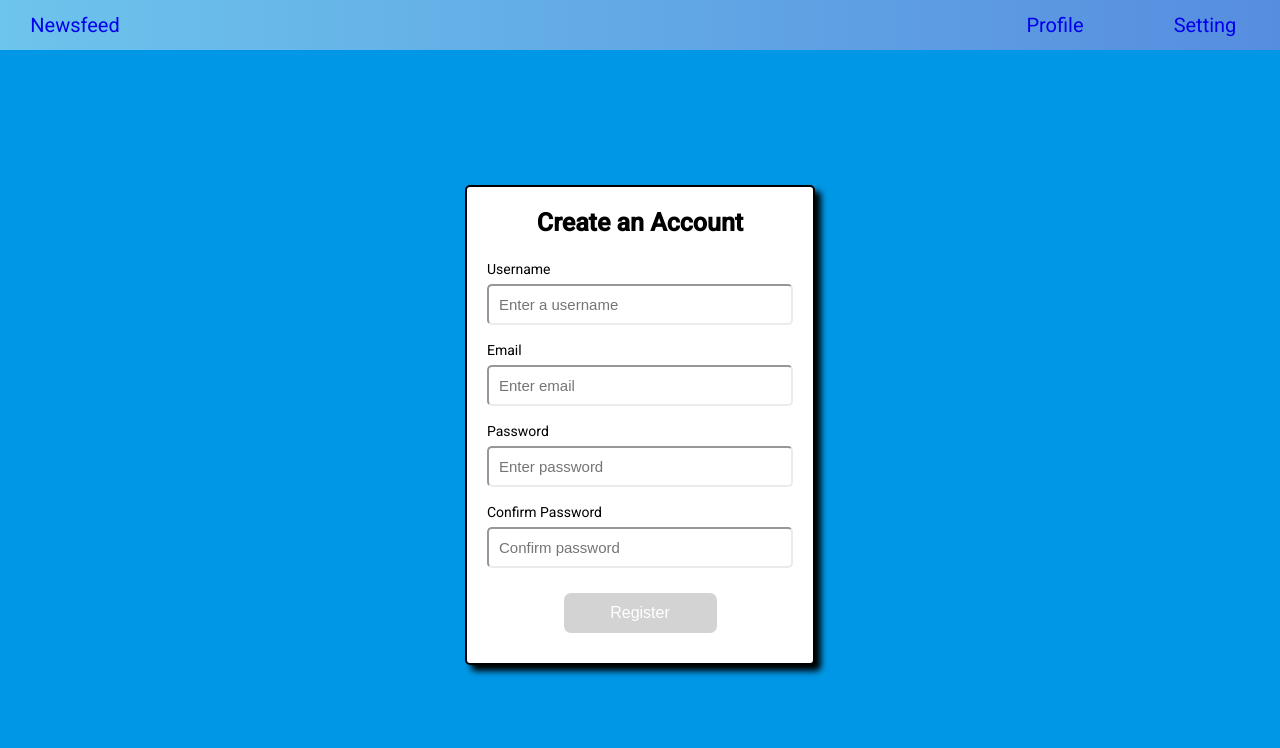
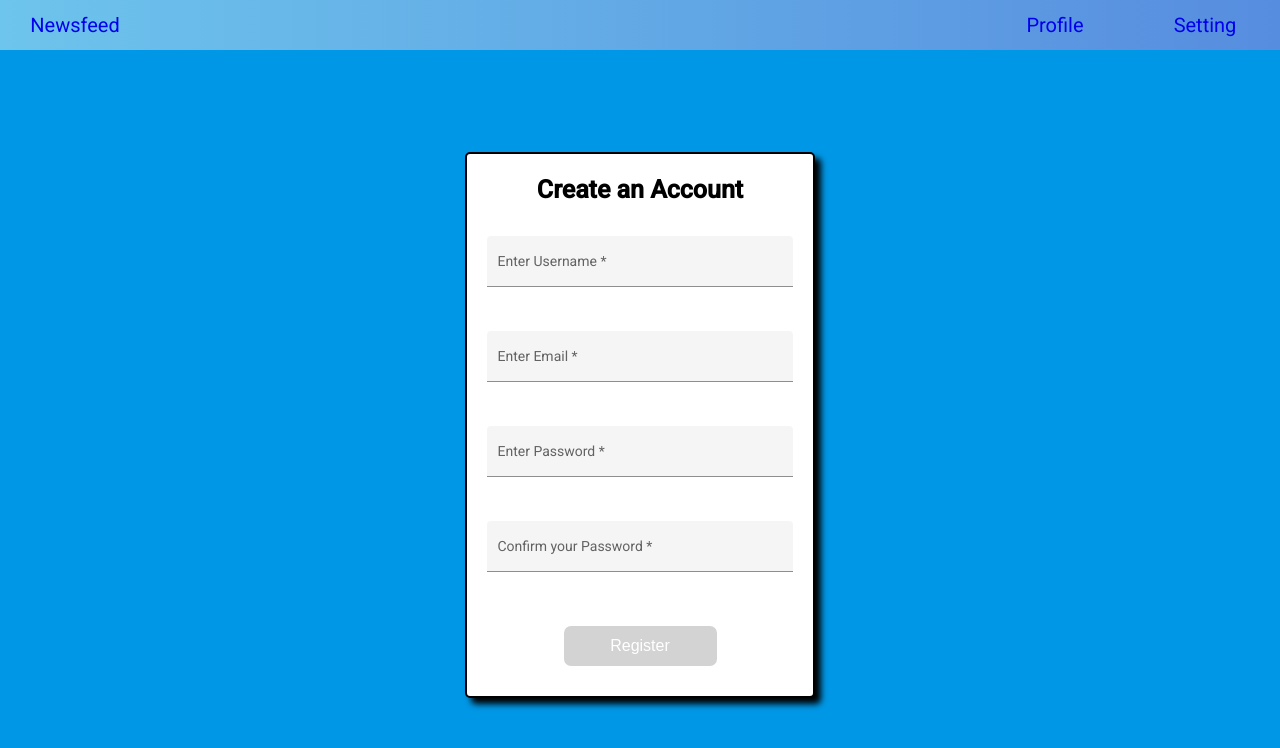
Before and after one commit to David3567/Antra-Share-Feb-2022, an Angular app in the folder TeamProject/: page /register in a window 1280 px wide. Shown: the top 748 px of the page. Built offline with nearby package versions, Linux system fonts and the light colour scheme.

Commit message:
used angular material to match the registration form with the login form

```diff
--- a/TeamProject/src/app/modules/login/register-page/register-page.component.css
+++ b/TeamProject/src/app/modules/login/register-page/register-page.component.css
@@ -13,7 +13,7 @@
 form {
   display: flex;
   flex-direction: column;
-  row-gap: 15px;
+  row-gap: 25px;
   border: 2px solid black;
   border-radius: 5px;
   padding: 20px;
@@ -52,7 +52,7 @@ label {
   margin-bottom: -10px;
 }
 
-input {
+/* input {
   width: 100%;
   border-radius: 5px;
   border-color: #ebebeb;
@@ -60,7 +60,7 @@ input {
   font-size: 15px;
   border-style: inset;
   border-width: 2px;
-}
+} */
 
 button[type="submit"]:disabled {
   background-color: lightgray;
--- a/TeamProject/src/app/modules/login/register-page/register-page.component.html
+++ b/TeamProject/src/app/modules/login/register-page/register-page.component.html
@@ -2,57 +2,55 @@
 
     <form action="/login" (ngSubmit)="onSubmit(regForm)" [formGroup]="regForm">
         <h2>Create an Account</h2>
-        <label for="username">Username</label>
-        <input
-            type="text"
-            id="username"
-            name="username"
-            placeholder="Enter a username"
-            formControlName="username"
-        />
-        <div
-        class="errors"
-        *ngIf="!username.valid && (username.touched && username.dirty)"
-        >The Username needs to be between 5 and 12 characters {{regForm.valid | json}}</div>
 
-        <label for="useremail">Email</label>
-        <input
-        type="email"
-        id="email"
-        name="email"
-        placeholder="Enter email"
-        formControlName="email"
-        >
-        <div class="errors"
-        *ngIf="!email.valid  && (email.touched && email.dirty)">Your entry needs to follow the email format</div>
 
-        <label for="password">Password</label>
-        <input
-            type="text"
-            id="password"
-            name="password"
-            placeholder="Enter password"
-            formControlName="password"
-            >
-        <div class="errors"
-        *ngIf="!password.valid && (password.touched && password.dirty)">Your password needs to be at least 5 characters long, have at least one upper & one lower case, and have at least 1 special character (@!#$% etc.)</div>
+        <mat-form-field appearance="fill">
+            <mat-label>Enter Username</mat-label>
+            <input matInput formControlName="username" />
+            <mat-error *ngIf="!username.valid && (username.touched || username.dirty)" class="error">
+                <div *ngIf="username?.errors?.['required']">
+                    A Username is required!</div>
+                <div *ngIf="username?.errors?.['minlength'] || username?.errors?.['maxlength']">
+                    The Username needs to be between 5 and 12 characters</div>
+            </mat-error>
+        </mat-form-field>
 
-        <label for="confirm">Confirm Password</label>
-        <input
-            type="text"
-            id="confirm"
-            name="confirm"
-            placeholder="Confirm password"
-            formControlName="confirm"
-            >
-        <div class="errors"
-        *ngIf="(confirm.value !== password.value) && (confirm.touched && confirm.dirty)">Your password and confirmation need to match<br>
-    </div>
+        <mat-form-field appearance="fill">
+            <mat-label>Enter Email</mat-label>
+            <input matInput formControlName="email" />
+            <mat-error *ngIf="!email.valid && (email.touched || email.dirty)" class="error">
+                <div *ngIf="email?.errors?.['required']">
+                    An Email is required!</div>
+                <div *ngIf="email?.errors?.['email']">
+                    Your entry needs to follow the email format</div>
+            </mat-error>
+        </mat-form-field>
 
-        <button
-            [disabled]="!regForm.valid || confirm.value !== password.value"
-            type="submit"
-        >Register</button>
+        <mat-form-field appearance="fill">
+            <mat-label>Enter Password</mat-label>
+            <input matInput formControlName="password" />
+            <mat-error *ngIf="!password.valid && (password.touched || password.dirty)" class="error">
+                <div *ngIf="password?.errors?.['required']">
+                    A Password is required!</div>
+                <div
+                    *ngIf="password?.errors?.['minlength'] || password?.errors?.['maxlength'] || password?.errors?.['pattern']">
+                    Your password needs to be at least 5 characters long, have at least one upper & one lower case, and
+                    have at least 1 special character (@!#$% etc.)</div>
+            </mat-error>
+        </mat-form-field>
+
+        <mat-form-field appearance="fill">
+            <mat-label>Confirm your Password</mat-label>
+            <input matInput formControlName="confirm" />
+            <mat-error *ngIf="!regForm.valid && (confirm.touched || confirm.dirty)" class="error">
+                <div *ngIf="confirm?.errors?.['required']">
+                    A Confirmation is required!</div>
+                <div *ngIf="regForm?.errors?.['notMatch']">
+                    Your password and confirmation need to match</div>
+            </mat-error>
+        </mat-form-field>
+
+        <button [disabled]="!regForm.valid" type="submit">Register</button>
     </form>
 
 </div>
--- a/TeamProject/src/app/modules/login/register-page/register-page.component.ts
+++ b/TeamProject/src/app/modules/login/register-page/register-page.component.ts
@@ -1,5 +1,5 @@
 import { Component, OnInit } from '@angular/core';
-import { FormBuilder, FormGroup, Validators } from '@angular/forms';
+import { AbstractControl, FormBuilder, FormGroup, ValidationErrors, ValidatorFn, Validators } from '@angular/forms';
 import { Router } from '@angular/router';
 
 @Component({
@@ -17,8 +17,11 @@ export class RegisterPageComponent implements OnInit {
     this.regForm = this.build.group({
       username: ["", [, Validators.minLength(5), Validators.maxLength(12), Validators.required]],
       email: ["", [Validators.email, Validators.required]],
-      password: ["", [Validators.minLength(5), Validators.pattern("^(?=.*?[A-Z])(?=.*?[a-z])(?=.*?[#?!@$%^&*-]).{5,}$"), Validators.required]],
-      confirm: ["", Validators.required]
+      password: ["", [Validators.minLength(5), Validators.pattern("^(?=.*?[A-Z])(?=.*?[a-z])(?=.*?[0-9])(?=.*?[#?!@$%^&*-]).{5,}$"), Validators.required]],
+      confirm: ["", [Validators.minLength(5), Validators.pattern("^(?=.*?[A-Z])(?=.*?[a-z])(?=.*?[0-9])(?=.*?[#?!@$%^&*-]).{5,}$"), Validators.required]]
+    },
+    {
+      validators: this.matchPassword
     });
   }
 
@@ -43,4 +46,8 @@ export class RegisterPageComponent implements OnInit {
     this.router.navigate(['/login']);
   }
 
+  matchPassword(group: FormGroup): ValidationErrors | null {
+    return group.get('password').value !== group.get('confirm').value ? {'notMatch': true} : null;
+  }
+
 }
```
